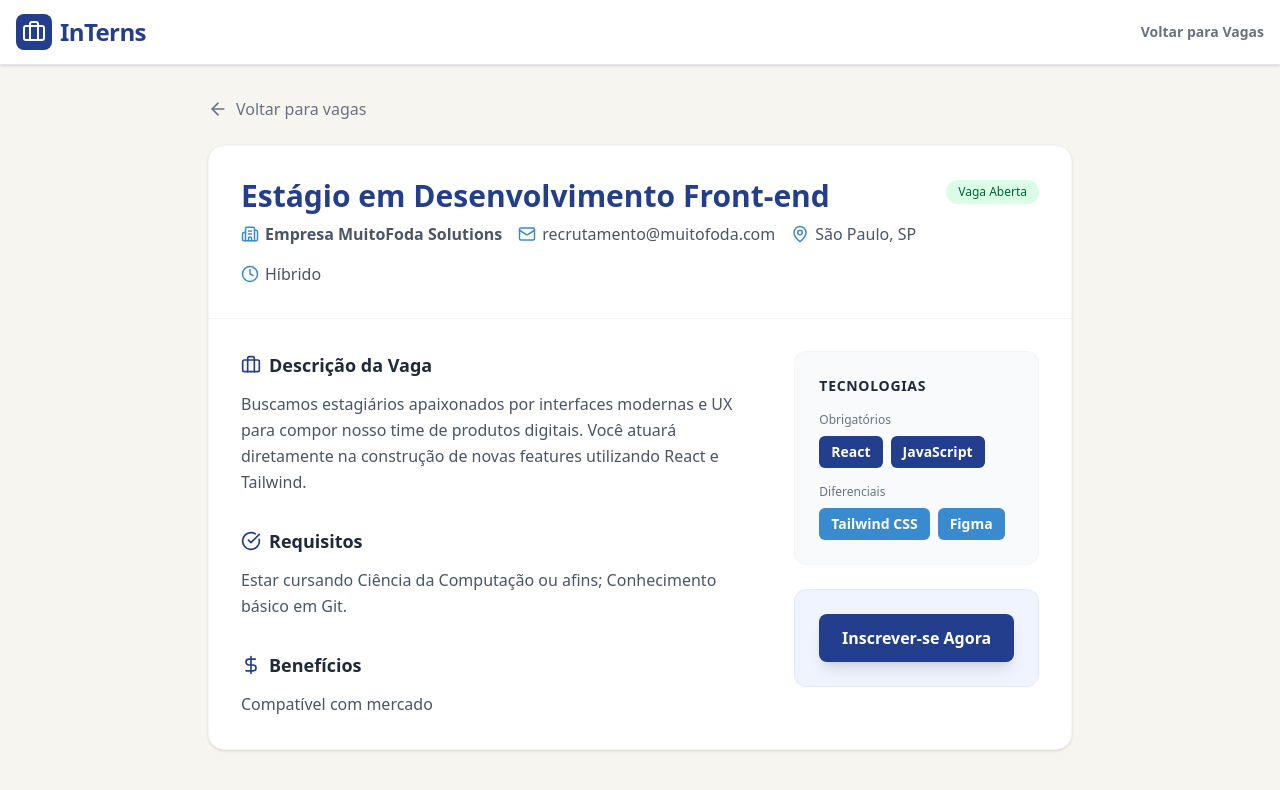
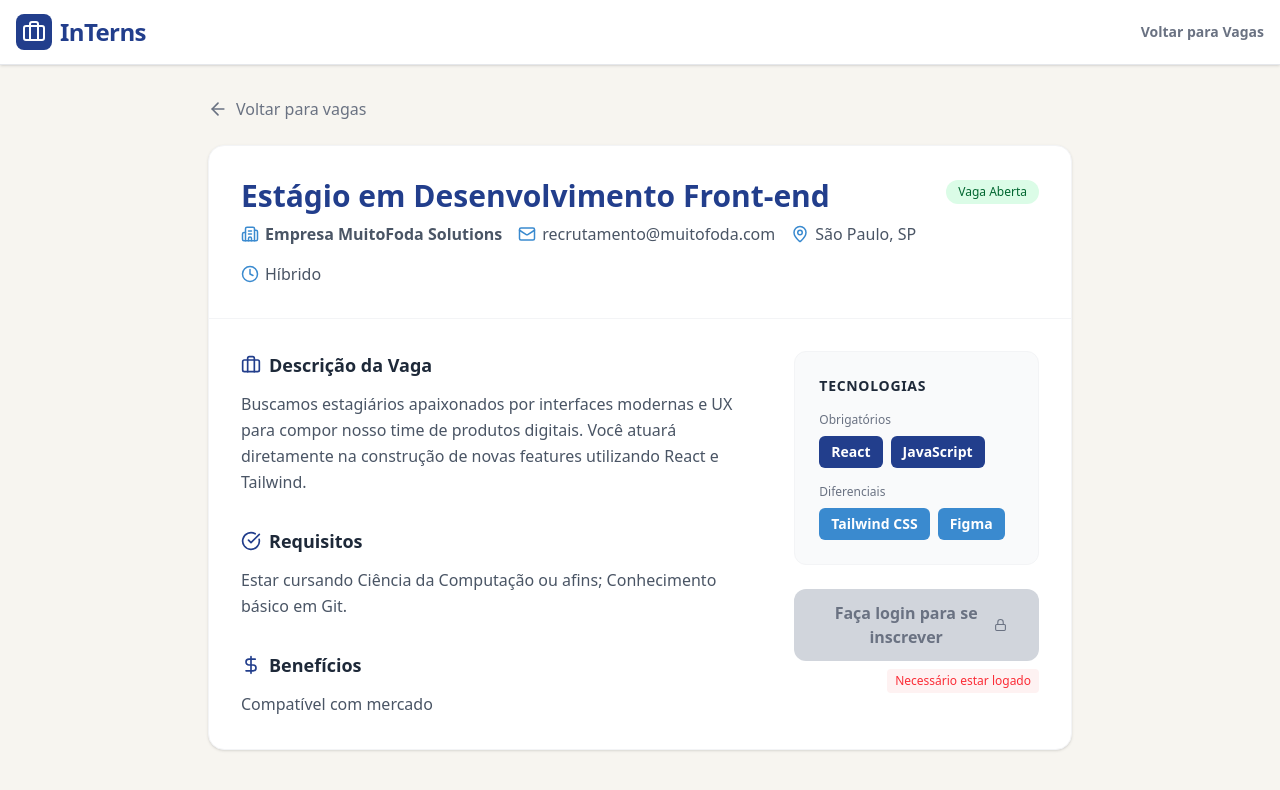
Before and after one commit to joao-nilson/InTerns, a React (Vite) app in the folder frontend/: page / in a window 1280 px wide. Both pictures are taken after a click on the element 216 px from the left and 550 px from the top of the page. Shown: the top 790 px of the page. Built offline with nearby package versions, Linux system fonts and the light colour scheme; no server answers.

Commit message:
Somente usuarios logados podem clicar no botao de inscrever-se

```diff
--- a/frontend/src/App.jsx
+++ b/frontend/src/App.jsx
@@ -151,7 +151,7 @@ export default function InTernsApp() {
       case 'signup':
         return <SignUpPage onNavigate={setCurrentPage} onSignupSuccess={handleSignupSuccess} />;
       case 'job-details':
-        return <JobDetailsPage vaga={selectedJob} onBack={() => setCurrentPage('home')} />;
+        return <JobDetailsPage vaga={selectedJob} currentUser={currentUser} onBack={() => setCurrentPage('home')} />;
       case 'create-job':
         return <CreateJobPage onBack={() => { setCurrentPage('home'); setJobToEdit(null); }} onSave={handleSaveOrUpdateJob} jobToEdit={jobToEdit} />;
       case 'home':
--- a/frontend/src/pages/JobDetailsPage.jsx
+++ b/frontend/src/pages/JobDetailsPage.jsx
@@ -1,20 +1,22 @@
 import React from 'react';
-import { Building2, MapPin, Clock, Briefcase, CheckCircle, DollarSign, ArrowLeft, Mail } from 'lucide-react';
+import { Building2, MapPin, Clock, Briefcase, CheckCircle, DollarSign, ArrowLeft, Mail, Lock, ArrowRight } from 'lucide-react';
 import { Tag } from '../components/ui/Tag';
 
-export const JobDetailsPage = ({ vaga, onBack }) => {
-    console.log("Dados da vaga recebidos na Detalhes:", vaga);
+export const JobDetailsPage = ({ vaga, onBack, currentUser}) => {
+    //console.log("Dados da vaga recebidos na Detalhes:", vaga);
     if (!vaga) return null;
 
     const handleApplyClick = () => {
         const emailDestino = vaga.contactEmail || "vagas@interns.com.br";
         const assunto = `InTerns: Candidato à vaga ${vaga.title}`;
-        const corpo = "*Anexe seu currículo aqui*";
+        const corpo = `Olá, meu nome é ${currentUser.name} e me interessei pela vaga de estágio "${vaga.title}". \nSegue em anexo meu currículo.\n\n*Anexe seu currículo aqui*`;
 
         const mailtoLink = `mailto:${emailDestino}?subject=${encodeURIComponent(assunto)}&body=${encodeURIComponent(corpo)}`;
 
         window.location.href = mailtoLink;
     };
+
+    const isLoggedIn = !!currentUser;
 
     return (
         <main className="container mx-auto px-4 py-8 max-w-4xl">
@@ -107,9 +109,31 @@ export const JobDetailsPage = ({ vaga, onBack }) => {
                             </div>
                         </div>
                     </div>
-                    <div className="p-6 bg-[#f0f4ff] rounded-xl border border-blue-100 text-center">
-                        <button onClick={handleApplyClick} className="w-full bg-[#223e8c] text-white py-3 rounded-lg text-base font-bold hover:bg-[#1a2f6b] transition-all shadow-lg hover:shadow-xl">
-                            Inscrever-se Agora</button>
+                    <div className="flex flex-col items-end gap-2">
+                        <button
+                            onClick={handleApplyClick}
+                            disabled={!isLoggedIn} // Desabilita se nao estiver logado
+                            className={`
+                                px-8 py-3 rounded-xl font-bold transition-all shadow-lg flex items-center gap-2
+                                    ${isLoggedIn
+                                        ? 'bg-[#223e8c] text-white hover:bg-[#1a2f6b] hover:shadow-xl transform hover:-translate-y-1'
+                                        : 'bg-gray-300 text-gray-500 cursor-not-allowed shadow-none'
+                                    }
+                                `}
+                            title={!isLoggedIn ? "Faça login para se inscrever" : "Inscrever-se"}
+                        >
+                        {isLoggedIn ? (
+                            <>Inscrever-se Agora <ArrowRight size={20} /></>
+                        ) : (
+                            <>Faça login para se inscrever <Lock size={18} /></>
+                            )}
+                        </button>
+
+                        {!isLoggedIn && (
+                        <span className="text-xs text-red-500 font-medium bg-red-50 px-2 py-1 rounded">
+                                Necessário estar logado
+                            </span>
+                        )}
                         </div>
                     </div>
                 </div>
```
